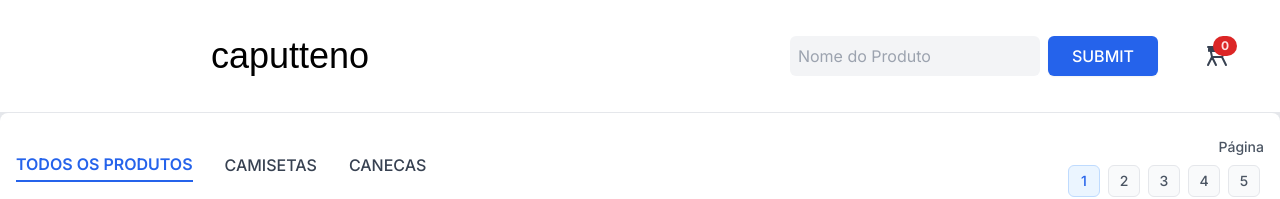
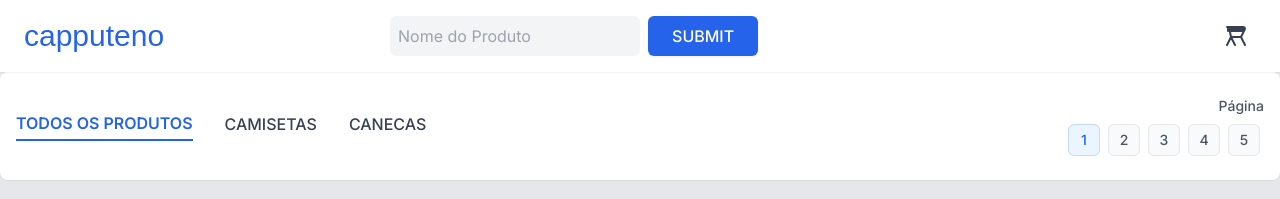
Before and after one commit to vinefps/roupa-loja, a Next.js app: page / in a window 1280 px wide. Shown: the top 199 px of the page. Built offline with nearby package versions, Linux system fonts and the light colour scheme; a web font is replaced by a local one.

Commit message:
Update HeaderLayout.tsx

```diff
--- a/src/components/HeaderLayout.tsx
+++ b/src/components/HeaderLayout.tsx
@@ -20,26 +20,27 @@ export default function HeaderLayout() {
   useEffect(() => {
     const totalItems = cartItems.reduce((acc, product) =>
       acc + product.quantity
-    , 0)
-    const total = totalItems
-    setTotalCart(total)
+    , 0);
+    setTotalCart(totalItems);
   }, [cartItems])
+
   return (
-    <header className="bg-white">
-      <div className="flex items-center justify-evenly p-4 border-b">
-        <div className="flex items-center w-[544px] h-[80px] ml-[160px] ">
-          <div
-            className={`${sairaStencil.className} leading-10 text-4xl font-bold`}
-          >
-            <Link href="/">caputteno</Link>
+    <header className="bg-white shadow-sm sticky top-0 z-50">
+      <div className="container mx-auto flex items-center justify-between py-4 px-6">
+        <div className="flex items-center">
+          <div className={`${sairaStencil.className} text-3xl font-bold text-blue-600`}>
+            <Link href="/" className="hover:opacity-90 transition-opacity">capputeno</Link>
           </div>
         </div>
+
+        <div className="flex-1 max-w-xl mx-auto">
           <PrimaryInput setSearchTerm={setSearchTerm} />
-        <Link href="/cart">
-          <div className="flex items-center">
-            <div className="ml-3 relative">
+        </div>
+
+        <Link href="/cart" className="ml-6 relative group">
+          <div className="p-2 rounded-full hover:bg-gray-100 transition-all duration-200">
             <svg
-                className="w-6 h-6 text-gray-700"
+              className="w-6 h-6 text-gray-700 group-hover:text-blue-600 transition-colors duration-200"
               fill="none"
               stroke="currentColor"
               viewBox="0 0 24 24"
@@ -52,13 +53,14 @@ export default function HeaderLayout() {
                 d="M3 3h2l.4 2M7 13h10l4-8H5.4M7 13L5.4 5M7 13l-4 8m4-8l4 8m6-8l4 8m0-16V5a2 2 0 00-2-2H6a2 2 0 00-2 2v2m16 0H6"
               ></path>
             </svg>
-              <span className="absolute top-0 right-0 -mt-2 -mr-2 inline-flex items-center justify-center px-2 py-1 text-xs font-bold leading-none text-red-100 bg-red-600 rounded-full">
-                {totalCartItems ? totalCartItems : '0'}
+            {totalCartItems > 0 && (
+              <span className="absolute -top-1 -right-1 inline-flex items-center justify-center px-2 py-1 text-xs font-bold leading-none text-white bg-blue-600 rounded-full transition-all duration-300 transform group-hover:scale-110">
+                {totalCartItems}
               </span>
-            </div>
+            )}
           </div>
         </Link>
       </div>
-    </header >
+    </header>
   );
 }
```
Lines whose indentation alone changed are shown as unchanged.
